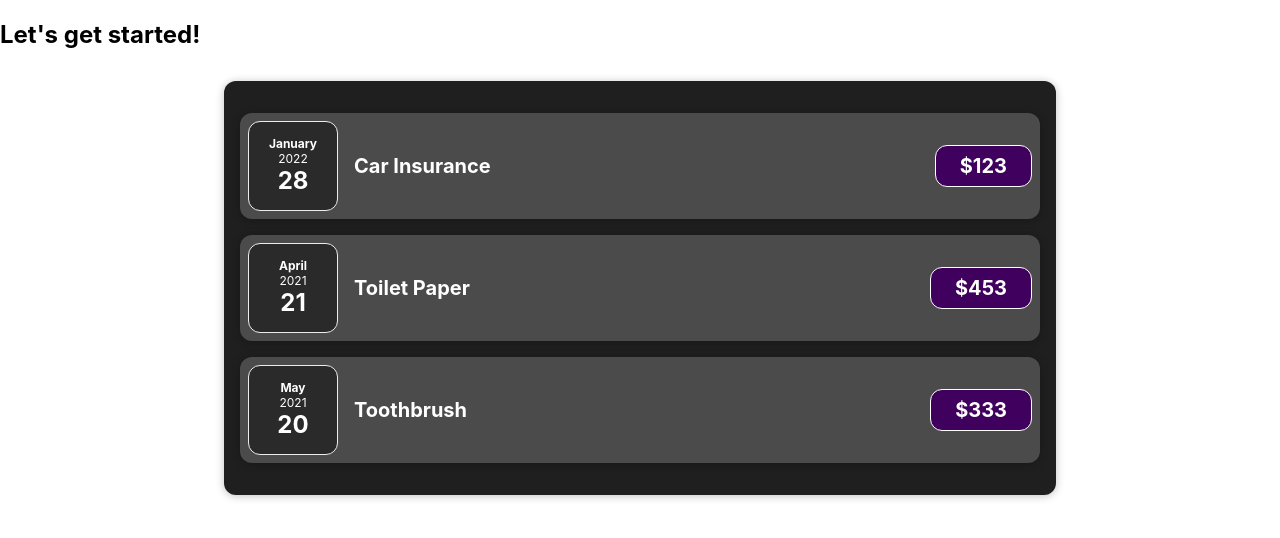
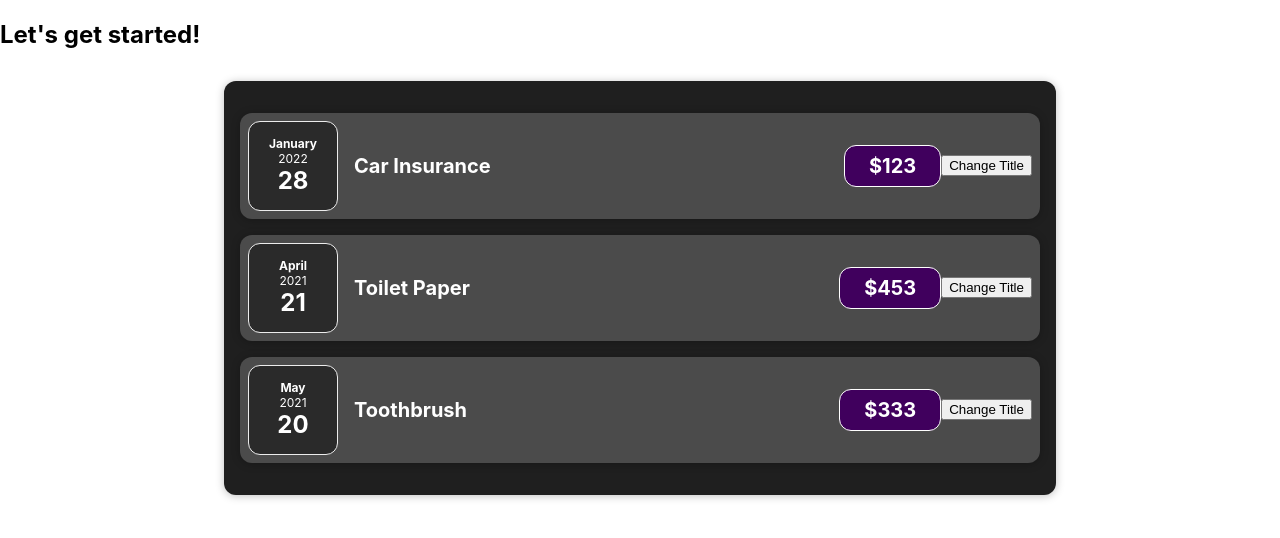
Before and after one commit to munFung/React, a React (Create React App) app: page / in a window 1280 px wide. Shown: the top 538 px of the page. Built offline with nearby package versions, Linux system fonts and the light colour scheme.

Commit message:
AddEventListener

```diff
--- a/src/components/Expenses/ExpenseItem.js
+++ b/src/components/Expenses/ExpenseItem.js
@@ -14,13 +14,25 @@ function ExpenseItem(props) {
     const day = props.date.toLocaleString('en-US', {day: '2-digit'});
     const year = props.date.getFullYear();
     */
-    return (
+   //document.getElementById('root').addEventListener;
+    function clickHandler(){
+    return console.log('Clicked!!!')
+   };
+   /* both are the same
+   const clickHandler = () => {
+    return console.log('Clicked!!!');
+   };
+   */
+   //point without ()
+   return (
         <Card className="expense-item">
             <ExpenseDate date={props.date}></ExpenseDate>
             <div className="expense-item__description">
                 <h2>{props.title}</h2>
                 <div className="expense-item__price">${props.amount}</div>
             </div>
+            <button onClick={clickHandler}>Change Title</button>
+
         </Card>
     );
 }
```
